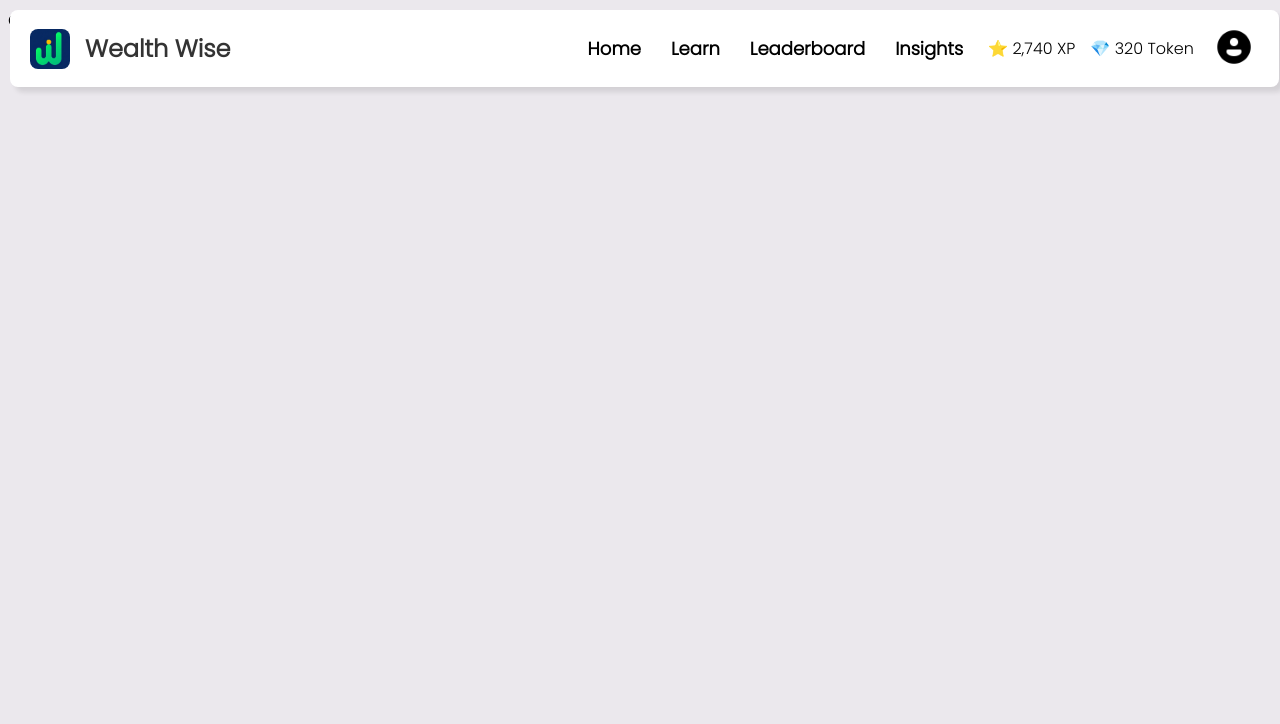
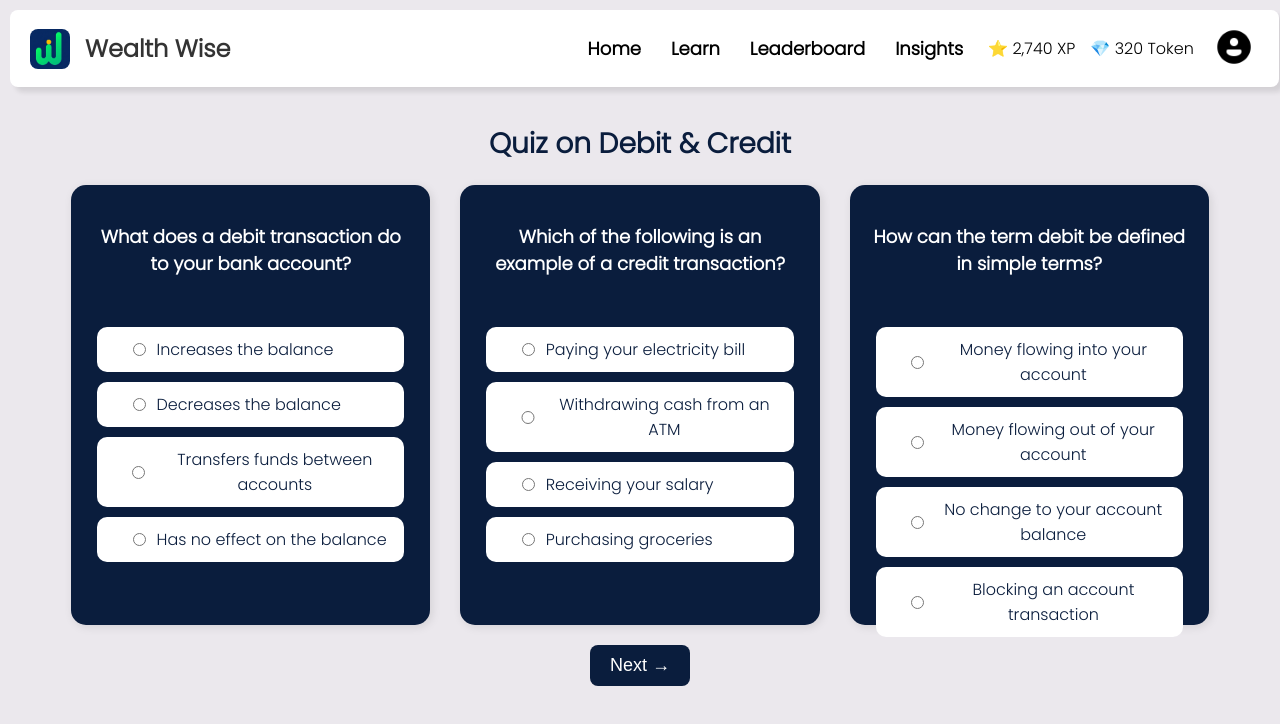
Before and after one commit to aditiarya37/WealthWise, a React (Vite) app: page /quiz1 in a window 1280 px wide. Shown: the top 724 px of the page. Built offline with nearby package versions, Linux system fonts and the light colour scheme.

Commit message:
added the quiz page

```diff
--- a/src/components/contents/Content1.css
+++ b/src/components/contents/Content1.css
@@ -5,7 +5,7 @@
     align-items: center;
     justify-content: center;
     min-height: 100vh;
-    margin-top: 45px;
+    margin-top: 60px;
   }
 
   /* Cards Section */
--- a/src/components/contents/Content1.jsx
+++ b/src/components/contents/Content1.jsx
@@ -5,6 +5,7 @@ import "./Content1.css";
 const Content1 = () => {
   return (
     <div className="content-container">
+      <h2 className="quiz-title">Resources</h2>
       <div className="content-cards">
         <div className="card">
           <p>
--- /dev/null
+++ b/src/components/quizes/Quiz1.css
@@ -0,0 +1,101 @@
+/* Overall Quiz Container */
+.quiz-container {
+    padding: 20px;
+    width: 90%;
+    margin: auto;
+    margin-top: 80px;
+    text-align: center;
+}
+
+/* Quiz Title */
+.quiz-title {
+    font-size: 28px;
+    font-weight: bold;
+    margin-bottom: 20px;
+    color: #0a1d3d;
+}
+
+/* Questions Wrapper */
+.quiz-questions {
+    display: flex;
+    justify-content: center;
+    gap: 30px;
+}
+
+/* Individual Question Cards */
+.quiz-card {
+    background-color: #0a1d3d;
+    color: white;
+    padding: 20px;
+    border-radius: 15px;
+    width: 400px;
+    height: 400px;
+    text-align: center;
+    box-shadow: 2px 2px 10px rgba(0, 0, 0, 0.1);
+}
+
+/* Question Text */
+.question {
+    font-size: 18px;
+    font-weight: bold;
+    margin-bottom: 15px;
+}
+
+/* Options Styling */
+.options {
+    display: flex;
+    flex-direction: column;
+    align-items: center;
+    gap: 10px;
+    margin-top: 50px;
+}
+
+.option {
+    display: flex;
+    align-items: center;
+    background: white;
+    color: #0a1d3d;
+    padding: 10px;
+    width: 90%;
+    border-radius: 10px;
+    font-size: 16px;
+    cursor: pointer;
+    transition: 0.3s;
+}
+
+.option:hover {
+    background-color: #ddd;
+}
+
+.option input {
+    margin-right: 10px;
+    width: 5%;
+}
+
+/* Navigation Buttons */
+.quiz-navigation {
+    margin-top: 20px;
+}
+
+.next-btn, .submit-btn {
+    background-color: #0a1d3d;
+    color: white;
+    border: none;
+    padding: 10px 20px;
+    border-radius: 8px;
+    font-size: 18px;
+    cursor: pointer;
+    transition: 0.3s;
+}
+
+.next-btn:hover, .submit-btn:hover {
+    background-color: #08152b;
+}
+
+/* Quiz Result */
+.quiz-result {
+    margin-top: 30px;
+    font-size: 20px;
+    color: #0a1d3d;
+    font-weight: bold;
+}
--- a/src/components/quizes/Quiz1.jsx
+++ b/src/components/quizes/Quiz1.jsx
@@ -1,9 +1,97 @@
-import React from 'react'
+import React, { useState } from "react";
+import "./Quiz1.css";
+
+const questions = [
+  {
+    question: "What does a debit transaction do to your bank account?",
+    options: ["Increases the balance", "Decreases the balance", "Transfers funds between accounts", "Has no effect on the balance"],
+    correct: 1, // B (index 1)
+  },
+  {
+    question: "Which of the following is an example of a credit transaction?",
+    options: ["Paying your electricity bill", "Withdrawing cash from an ATM", "Receiving your salary", "Purchasing groceries"],
+    correct: 2, // C (index 2)
+  },
+  {
+    question: "How can the term debit be defined in simple terms?",
+    options: ["Money flowing into your account", "Money flowing out of your account", "No change to your account balance", "Blocking an account transaction"],
+    correct: 1, // B (index 1)
+  },
+  {
+    question: "If you use your debit card to buy groceries, what happens?",
+    options: ["Your bank account is credited", "Your bank account is debited", "No change to the account", "Your bank sends you interest"],
+    correct: 1, // B (index 1)
+  },
+  {
+    question: "In banking terms, what does 'credit' mean for your account?",
+    options: ["You lose money", "More money is added to your account", "The account is frozen", "Money is withdrawn"],
+    correct: 1, // B (index 1)
+  },
+];
 
 const Quiz1 = () => {
+  const [currentStep, setCurrentStep] = useState(0);
+  const [answers, setAnswers] = useState(Array(questions.length).fill(null));
+  const [score, setScore] = useState(null);
+
+  const handleOptionChange = (index, selectedOption) => {
+    const updatedAnswers = [...answers];
+    updatedAnswers[index] = selectedOption;
+    setAnswers(updatedAnswers);
+  };
+
+  const nextPage = () => {
+    setCurrentStep(1); // Show next set of questions
+  };
+
+  const submitQuiz = () => {
+    const calculatedScore = answers.reduce((total, answer, index) => {
+      return answer === questions[index].correct ? total + 1 : total;
+    }, 0);
+    setScore(calculatedScore);
+  };
+
   return (
-    <div>Quiz1</div>
-  )
-}
+    <div className="quiz-container">
+      <h2 className="quiz-title">Quiz on Debit & Credit</h2>
 
-export default Quiz1
+      <div className="quiz-questions">
+        {questions.slice(currentStep * 3, currentStep * 3 + 3).map((q, qIndex) => (
+          <div key={qIndex} className="quiz-card">
+            <p className="question">{q.question}</p>
+            <div className="options">
+              {q.options.map((option, index) => (
+                <label key={index} className="option">
+                  <input
+                    type="radio"
+                    name={`question-${qIndex + currentStep * 3}`}
+                    checked={answers[qIndex + currentStep * 3] === index}
+                    onChange={() => handleOptionChange(qIndex + currentStep * 3, index)}
+                  />
+                  {option}
+                </label>
+              ))}
+            </div>
+          </div>
+        ))}
+      </div>
+
+      {score === null ? (
+        <div className="quiz-navigation">
+          {currentStep === 0 ? (
+            <button className="next-btn" onClick={nextPage}>Next →</button>
+          ) : (
+            <button className="submit-btn" onClick={submitQuiz}>Submit</button>
+          )}
+        </div>
+      ) : (
+        <div className="quiz-result">
+          <h3>Your Score: {score} / 5</h3>
+          <p>{score === 5 ? "Excellent! 🎉" : score >= 3 ? "Good job! Keep learning. 👍" : "Keep practicing! 💪"}</p>
+        </div>
+      )}
+    </div>
+  );
+};
+
+export default Quiz1;
```
